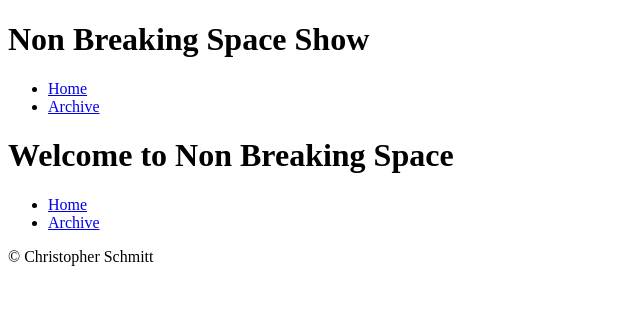
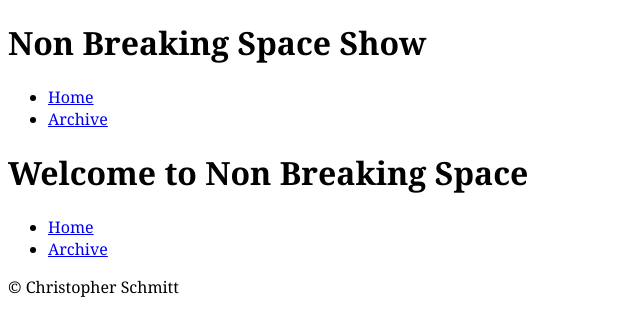
Before and after one commit to teleject/non-breaking-space-show, a Jekyll site: the page built from index.html, in a window 1280 px wide. Shown: the top 336 px of the page, without its empty margins (0-640 px from the left). Built offline with Jekyll 4.4.1, drawn with Linux system fonts in a browser that asks for light colours; Markdown is read by kramdown in place of the engine named in the settings.

Commit message:
fixed type

```diff
--- a/_layouts/default.html
+++ b/_layouts/default.html
@@ -2,7 +2,7 @@
 
 <head>
     <title>Non Breaking Space Show</title>
-    <link href="{site.baseurl}}/css/non-breaking-space-show.css" rel="stylesheet" />
+    <link href="{{site.baseurl}}/css/non-breaking-space-show.css" rel="stylesheet" />
 </head>
 
 <body>
```
